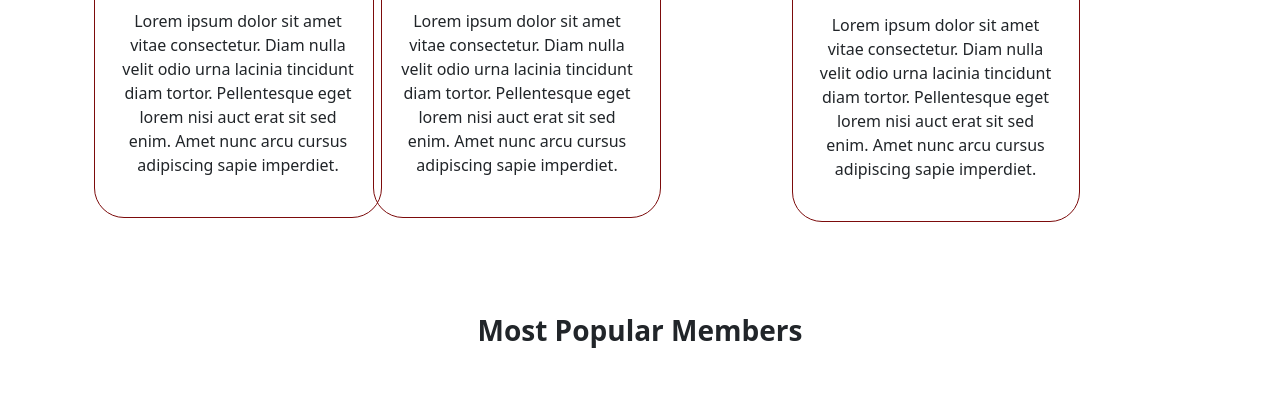
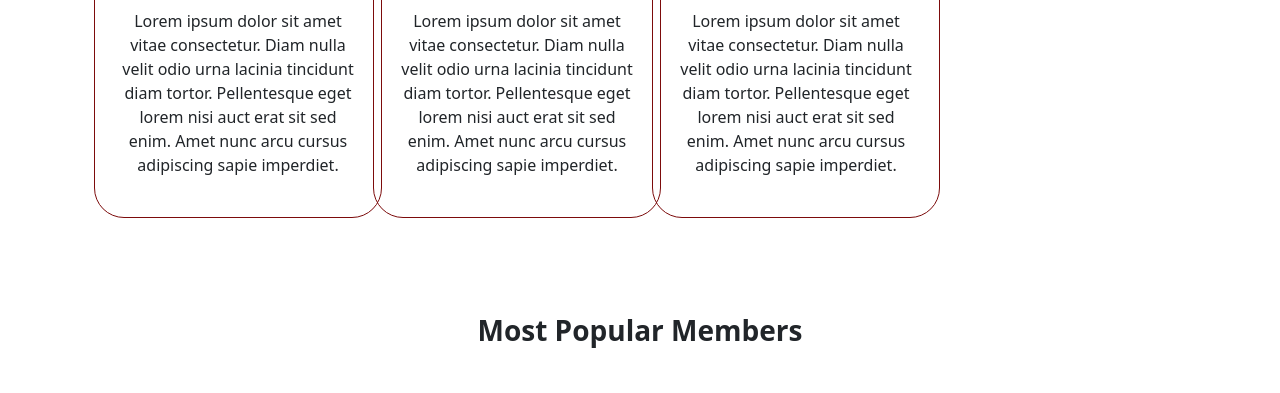
Before and after one commit to cokerjesutayo/fullstack-dev, a plain HTML site: page index.html in a window 1280 px wide. Shown: the part 1922-2315 px from the top of the page. Drawn offline with nearby package versions, Linux system fonts and the light colour scheme.

Commit message:
first commit

```diff
--- a/index.html
+++ b/index.html
@@ -120,7 +120,8 @@
         <div class="container-lg">
           <div class="row" style="display: flex;flex-direction: row; justify-content: center; align-items: center;">
 
-             <div class="row" style="display: flex;flex-direction: row; justify-content: center; align-items: center;">
+             <div class="row" style="display: flex;flex-direction: row;">
+              <!-- 1st col -->
             <div class="col-lg-3 mb-4">
                 <div class=" text-center p-4 container-lg  " style="display: flex; flex-direction: column; align-items: center; height: 300px; width: 18rem; border: 1px solid #7c0b0b; border-radius: 30px;">
             <img  src="./Group.png" style="height: 50px; width: 50px;" alt="logo">
@@ -140,15 +141,14 @@
             </div>
 
             <!-- 3rd col -->
-
-            <div class="col-lg-3 container-lg mb-3">
-              <div class=" text-center p-4 container-lg  " style="display: flex; flex-direction: column; align-items: center; height: 300px; width: 18rem; border: 1px solid #7c0b0b; border-radius: 30px;">
+              <div class="col-lg-3 mb-4">
+                <div class=" text-center p-4 container-lg  " style="display: flex; flex-direction: column; align-items: center; height: 300px; width: 18rem; border: 1px solid #7c0b0b; border-radius: 30px;">
             <img  src="./Vector.png" style="height: 50px; width: 50px;" alt="logo">
                <h5 class="fs-5 mb-3" style="font-weight: 500;">Start Dating</h5>
                <p style="font-weight: 500;">Lorem ipsum dolor sit amet vitae consectetur. Diam nulla velit odio urna lacinia tincidunt diam tortor. Pellentesque eget lorem nisi auct erat sit sed enim. Amet nunc arcu cursus adipiscing sapie imperdiet.</p>
             </div>
+            </div>
 
-            </div>
           </div>
         </div>
       </section>
```
